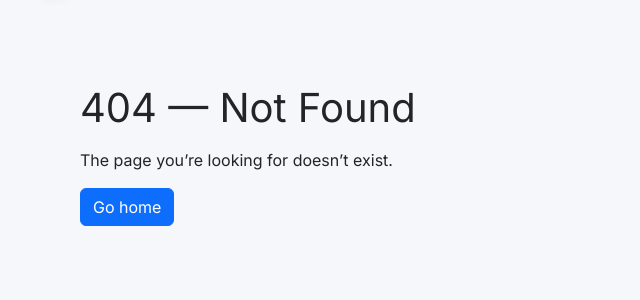
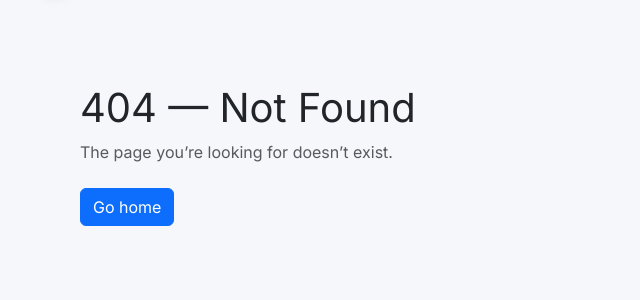
Before and after one commit to JorgeDD3/service_marketplace, a Flask app: template app/templates/errors/404.html in a window 1280 px wide. Shown: the part 58-358 px from the top of the page, without its empty margins (0-640 px from the left). Run offline with Flask 3, Linux system fonts and the light colour scheme; the template is opened without the code that fills it, so the values that code supplies are empty.

Commit message:
docs: clean up 404 error template

```diff
--- a/app/templates/errors/404.html
+++ b/app/templates/errors/404.html
@@ -1,8 +1,11 @@
+{# 404: route not found (or intentionally hidden resource). #}
 {% extends "base.html" %}
+
 {% block content %}
-<div class="container py-4">
-  <h1 class="mb-3">404 — Not Found</h1>
-  <p>The page you’re looking for doesn’t exist.</p>
-<a class="btn btn-primary" href="{{ url_for('main.favicon') | replace('favicon.ico','') }}">Go home</a>
+<div class="container py-4" style="max-width: 720px;">
+  <h1 class="mb-2">404 — Not Found</h1>
+  <p class="text-muted mb-4">The page you’re looking for doesn’t exist.</p>
+
+  <a class="btn btn-primary" href="{{ url_for('main.home') }}">Go home</a>
 </div>
 {% endblock %}
```
